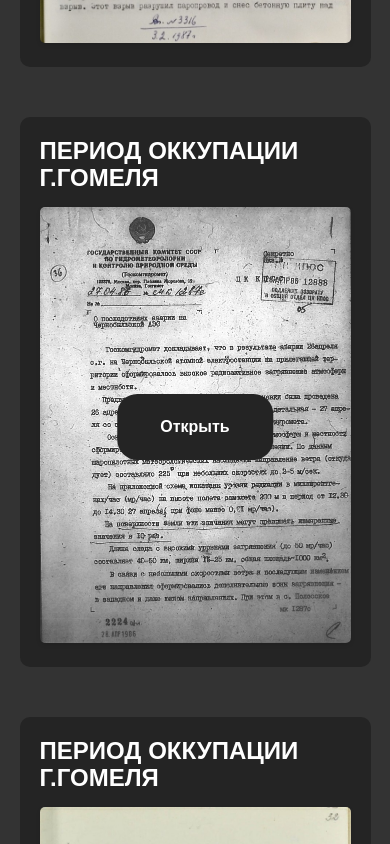
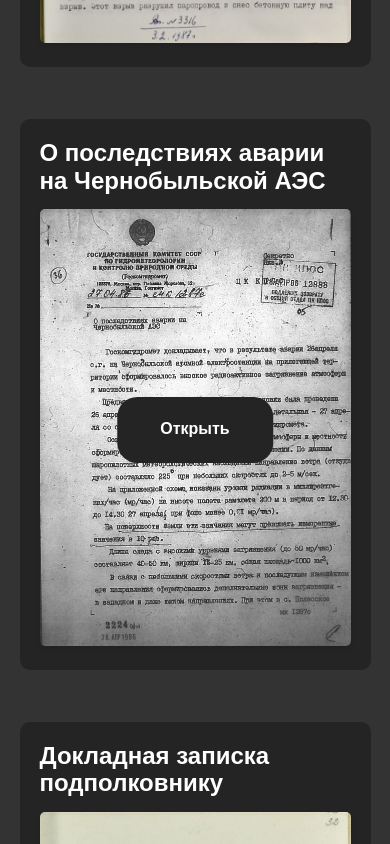
Before and after one commit to OPGGorchakovaProjects/Chernobyl, a React (Create React App) app: page /documents in a window 390 px wide. Shown: the part 980-1824 px from the top of the page. Built offline with nearby package versions, Linux system fonts and the light colour scheme.

Commit message:
Fixes & Docs titles

```diff
--- a/src/components/Documents.js
+++ b/src/components/Documents.js
@@ -85,12 +85,12 @@
                             },
                             content: {
                                 width: isMobile ? '90%' : isTablet ? '60%' : '40%',
-                                height: '90%',
+                                height: isMobile ? '70%' : '90%',
                                 margin: 'auto',
                                 backgroundColor: '#333333',
                                 borderRadius: '12px',
                                 borderColor: 'transparent',
-                                justifySelf: 'center',
+                                justifyItems: 'center'
                             }
                         }}
                         contentLabel="Модальное окно"
--- a/src/subComponents/Docs/images.js
+++ b/src/subComponents/Docs/images.js
@@ -8,7 +8,7 @@
     },
     {
         source: require('./Images/2/1.png'),
-        title: 'ПЕРИОД ОККУПАЦИИ Г.ГОМЕЛЯ',
+        title: 'О последствиях аварии на Чернобыльской АЭС',
         additionalImages: [
             require('./Images/2/1.png'),
             require('./Images/2/2.png'),
@@ -17,7 +17,7 @@
     },
     {
         source: require('./Images/3/1.jpg'),
-        title: 'ПЕРИОД ОККУПАЦИИ Г.ГОМЕЛЯ',
+        title: 'Докладная записка подполковнику',
         additionalImages: [
             require('./Images/3/1.jpg'),
             require('./Images/3/2.jpg'),
@@ -25,23 +25,14 @@
     },
     {
         source: require('./Images/4/1.png'),
-        title: 'ПЕРИОД ОККУПАЦИИ Г.ГОМЕЛЯ',
+        title: 'О завершении расследования по уголовному делу об аварии на Чернобыльской АЭС',
         additionalImages: [
             require('./Images/4/1.png'),
         ]
     },
     {
-        source: require('./Images/5/1.png'),
-        title: 'ПЕРИОД ОККУПАЦИИ Г.ГОМЕЛЯ',
-        additionalImages: [
-            require('./Images/5/1.png'),
-            require('./Images/5/2.png'),
-            require('./Images/5/3.png'),
-        ]
-    },
-    {
         source: require('./Images/6/1.png'),
-        title: 'ПЕРИОД ОККУПАЦИИ Г.ГОМЕЛЯ',
+        title: 'О проблемах освоения земель, заряженных радионуклидами',
         additionalImages: [
             require('./Images/6/1.png'),
             require('./Images/6/2.png'),
@@ -50,7 +41,7 @@
     },
     {
         source: require('./Images/7/1.png'),
-        title: 'ПЕРИОД ОККУПАЦИИ Г.ГОМЕЛЯ',
+        title: 'О ходе выполнения приказа МЗ СССР',
         additionalImages: [
             require('./Images/7/1.png'),
             require('./Images/7/2.png'),
@@ -61,7 +52,7 @@
     },
     {
         source: require('./Images/8/1.png'),
-        title: 'ПЕРИОД ОККУПАЦИИ Г.ГОМЕЛЯ',
+        title: 'О ходе работ по обеспечению жильем и социальнобытовым обслуживанием эвакуированного населения области',
         additionalImages: [
             require('./Images/8/1.png'),
             require('./Images/8/2.png'),
@@ -76,7 +67,7 @@
     },
     {
         source: require('./Images/9/1.png'),
-        title: 'ПЕРИОД ОККУПАЦИИ Г.ГОМЕЛЯ',
+        title: 'О ходе выполнения дезактивационных работ в Гомельской области',
         additionalImages: [
             require('./Images/9/1.png'),
             require('./Images/9/2.png'),
@@ -88,7 +79,7 @@
     },
     {
         source: require('./Images/10/1.png'),
-        title: 'ПЕРИОД ОККУПАЦИИ Г.ГОМЕЛЯ',
+        title: 'О возмещении материального ущерба населению',
         additionalImages: [
             require('./Images/10/1.png'),
             require('./Images/10/2.png'),
@@ -103,7 +94,7 @@
     },
     {
         source: require('./Images/11/1.png'),
-        title: 'ПЕРИОД ОККУПАЦИИ Г.ГОМЕЛЯ',
+        title: 'О дополнительных мерах по трудоустройству, обеспечнию жильем и социально-бытовым оборудованием',
         additionalImages: [
             require('./Images/11/1.png'),
             require('./Images/11/2.png'),
@@ -120,7 +111,7 @@
     },
     {
         source: require('./Images/12/1.png'),
-        title: 'ПЕРИОД ОККУПАЦИИ Г.ГОМЕЛЯ',
+        title: 'О проблемах, связанных с последствиями аварии на ЧАЭС',
         additionalImages: [
             require('./Images/12/1.png'),
             require('./Images/12/2.png'),
@@ -133,7 +124,7 @@
     },
     {
         source: require('./Images/13/1.png'),
-        title: 'ПЕРИОД ОККУПАЦИИ Г.ГОМЕЛЯ',
+        title: 'Об улучшении материального положения населения',
         additionalImages: [
             require('./Images/13/1.png'),
             require('./Images/13/2.png'),
@@ -151,7 +142,7 @@
     },
     {
         source: require('./Images/14/1.png'),
-        title: 'ПЕРИОД ОККУПАЦИИ Г.ГОМЕЛЯ',
+        title: 'О ходе работ по ликвидации последствий аварии на Чернобыльской АЭС',
         additionalImages: [
             require('./Images/14/1.png'),
             require('./Images/14/2.png'),
@@ -166,7 +157,7 @@
     },
     {
         source: require('./Images/15/1.png'),
-        title: 'ПЕРИОД ОККУПАЦИИ Г.ГОМЕЛЯ',
+        title: 'Справка начальника 4 отделения 6 отдела УКБД УРСР про усиление контролирующей работы на ЧАЭС',
         additionalImages: [
             require('./Images/15/1.png'),
             require('./Images/15/2.png'),
@@ -177,7 +168,7 @@
     },
     {
         source: require('./Images/16/1.jpg'),
-        title: 'ПЕРИОД ОККУПАЦИИ Г.ГОМЕЛЯ',
+        title: 'Перечень сведений, подлежавших засекречиванию по вопроасам, связаанныи м аварией на блоке №4',
         additionalImages: [
             require('./Images/16/1.jpg'),
             require('./Images/16/2.jpg'),
@@ -186,7 +177,7 @@
     },
     {
         source: require('./Images/17/1.png'),
-        title: 'ПЕРИОД ОККУПАЦИИ Г.ГОМЕЛЯ',
+        title: 'Перечень населенных пунктов, население котопых подлежит переселению в другие населенные пункты',
         additionalImages: [
             require('./Images/17/1.png'),
             require('./Images/17/2.png'),
@@ -194,7 +185,7 @@
     },
     {
         source: require('./Images/18/1.png'),
-        title: 'ПЕРИОД ОККУПАЦИИ Г.ГОМЕЛЯ',
+        title: 'Письмо председателя Гомельского облисполкома Войтенкова Н.Г.',
         additionalImages: [
             require('./Images/18/1.png'),
             require('./Images/18/2.png'),
@@ -202,7 +193,7 @@
     },
     {
         source: require('./Images/19/1.png'),
-        title: 'ПЕРИОД ОККУПАЦИИ Г.ГОМЕЛЯ',
+        title: 'О ходе ликвидации последствий аварии на Чернобыльской АЭС',
         additionalImages: [
             require('./Images/19/1.png'),
             require('./Images/19/2.png'),
@@ -211,7 +202,7 @@
     },
     {
         source: require('./Images/20/1.png'),
-        title: 'ПЕРИОД ОККУПАЦИИ Г.ГОМЕЛЯ',
+        title: 'По поручению ЦК КПСС о ходе работ, связанных с ликвидацией последствий аварии',
         additionalImages: [
             require('./Images/20/1.png'),
             require('./Images/20/2.png'),
@@ -219,7 +210,7 @@
     },
     {
         source: require('./Images/21/1.png'),
-        title: 'ПЕРИОД ОККУПАЦИИ Г.ГОМЕЛЯ',
+        title: 'Распоряжение №301-рс о введении на территории области строгого дозиметрического контроля',
         additionalImages: [
             require('./Images/21/1.png'),
             require('./Images/21/2.png'),
@@ -228,7 +219,7 @@
     },
     {
         source: require('./Images/22/1.png'),
-        title: 'ПЕРИОД ОККУПАЦИИ Г.ГОМЕЛЯ',
+        title: 'Распоряжение №417-рс об оплате труда работников',
         additionalImages: [
             require('./Images/22/1.png'),
             require('./Images/22/2.png'),
@@ -238,7 +229,7 @@
     },
     {
         source: require('./Images/23/1.png'),
-        title: 'ПЕРИОД ОККУПАЦИИ Г.ГОМЕЛЯ',
+        title: 'Распоряжение №520-рс о повышении тарифных ставок работникам',
         additionalImages: [
             require('./Images/23/1.png'),
             require('./Images/23/2.png'),
@@ -248,7 +239,7 @@
     },
     {
         source: require('./Images/24/1.png'),
-        title: 'ПЕРИОД ОККУПАЦИИ Г.ГОМЕЛЯ',
+        title: 'О результатах расследования причин аварии на Чернобыльской АЭС',
         additionalImages: [
             require('./Images/24/1.png'),
             require('./Images/24/2.png'),
@@ -269,7 +260,7 @@
     },
     {
         source: require('./Images/25/1.png'),
-        title: 'ПЕРИОД ОККУПАЦИИ Г.ГОМЕЛЯ',
+        title: 'Об ускорении решения неотлодных вопросов, связанных с ликвидацией последствий',
         additionalImages: [
             require('./Images/23/1.png'),
             require('./Images/23/2.png'),
@@ -278,7 +269,7 @@
     },
     {
         source: require('./Images/26/1.png'),
-        title: 'ПЕРИОД ОККУПАЦИИ Г.ГОМЕЛЯ',
+        title: 'Решение №133 О мерах по усилению лабораторного контроля за содержанием',
         additionalImages: [
             require('./Images/26/1.png'),
             require('./Images/26/2.png'),
@@ -287,7 +278,7 @@
     },
     {
         source: require('./Images/27/1.png'),
-        title: 'ПЕРИОД ОККУПАЦИИ Г.ГОМЕЛЯ',
+        title: 'Решение №161-9 о мероприятиях по совместной деятельности областных и районных структур по контролю за обстановкой',
         additionalImages: [
             require('./Images/27/1.png'),
             require('./Images/27/2.png'),
@@ -296,7 +287,7 @@
     },
     {
         source: require('./Images/28/1.png'),
-        title: 'ПЕРИОД ОККУПАЦИИ Г.ГОМЕЛЯ',
+        title: 'Решение №162 о сносе малых населенных пунктов в',
         additionalImages: [
             require('./Images/28/1.png'),
             require('./Images/28/2.png'),
@@ -304,7 +295,7 @@
     },
     {
         source: require('./Images/29/1.png'),
-        title: 'ПЕРИОД ОККУПАЦИИ Г.ГОМЕЛЯ',
+        title: 'Решение №165-13 о переселени населения и вывозе поголовья скота из зон повышенной радиации',
         additionalImages: [
             require('./Images/29/1.png'),
             require('./Images/29/2.png'),
@@ -312,7 +303,7 @@
     },
     {
         source: require('./Images/30/1.jpg'),
-        title: 'ПЕРИОД ОККУПАЦИИ Г.ГОМЕЛЯ',
+        title: 'Справка на 28 апреля 1986г',
         additionalImages: [
             require('./Images/30/1.jpg'),
             require('./Images/30/2.jpg'),
@@ -320,14 +311,14 @@
     },
     {
         source: require('./Images/31/1.png'),
-        title: 'ПЕРИОД ОККУПАЦИИ Г.ГОМЕЛЯ',
+        title: 'Об аварии на блоке №4 Чернобыльской АЭС',
         additionalImages: [
             require('./Images/31/1.png'),
         ]
     },
     {
         source: require('./Images/32/1.png'),
-        title: 'ПЕРИОД ОККУПАЦИИ Г.ГОМЕЛЯ',
+        title: 'Пропускные документы',
         additionalImages: [
             require('./Images/32/1.png'),
             require('./Images/32/2.png'),
@@ -343,91 +334,91 @@
     },
     {
         source: require('./Images/infoAboutMoving.png'),
-        title: 'ПЕРИОД ОККУПАЦИИ Г.ГОМЕЛЯ',
+        title: 'Информация о переселении аселения из зоны аварии на ЧАЭС',
         additionalImages: [
             require('./Images/infoAboutMoving.png'),
         ]
     },
     {
         source: require('./Images/InfAboutWomen.png'),
-        title: 'ПЕРИОД ОККУПАЦИИ Г.ГОМЕЛЯ',
+        title: 'Информация о трудоустройстве женщин',
         additionalImages: [
             require('./Images/InfAboutWomen.png'),
         ]
     },
     {
         source: require('./Images/Letter1.png'),
-        title: 'ПЕРИОД ОККУПАЦИИ Г.ГОМЕЛЯ',
+        title: 'Служебное письмо о выделении капитальных вложений для проведения I этапа работ по переселению населения',
         additionalImages: [
             require('./Images/Letter1.png'),
         ]
     },
     {
         source: require('./Images/LetterAboutCancel.png'),
-        title: 'ПЕРИОД ОККУПАЦИИ Г.ГОМЕЛЯ',
+        title: 'Письмо об оказании помощи при укомплектовании спциалистами учреждений культуры',
         additionalImages: [
             require('./Images/LetterAboutCancel.png'),
         ]
     },
     {
         source: require('./Images/LetterGrahov.png'),
-        title: 'ПЕРИОД ОККУПАЦИИ Г.ГОМЕЛЯ',
+        title: 'Письмо о выделении необходимых капитальных вложений для своевременного обеспечения населения',
         additionalImages: [
             require('./Images/LetterGrahov.png'),
         ]
     },
     {
         source: require('./Images/LetterMinist.png'),
-        title: 'ПЕРИОД ОККУПАЦИИ Г.ГОМЕЛЯ',
+        title: 'Письмо о размещение в г.Гомеле республиканского специализированного диспансера по выявлению',
         additionalImages: [
             require('./Images/LetterMinist.png'),
         ]
     },
     {
         source: require('./Images/Obj194.png'),
-        title: 'ПЕРИОД ОККУПАЦИИ Г.ГОМЕЛЯ',
+        title: 'Решение №194 о регистрации Устава Гомельского областного благотворительного фонда',
         additionalImages: [
             require('./Images/Obj194.png'),
         ]
     },
     {
         source: require('./Images/predsedGom.png'),
-        title: 'ПЕРИОД ОККУПАЦИИ Г.ГОМЕЛЯ',
+        title: 'Информация о составе переселяемых семей',
         additionalImages: [
             require('./Images/predsedGom.png'),
         ]
     },
     {
         source: require('./Images/Raspr515.png'),
-        title: 'ПЕРИОД ОККУПАЦИИ Г.ГОМЕЛЯ',
+        title: 'Распоряжение №515-рс об эвакуации жителей',
         additionalImages: [
             require('./Images/Raspr515.png'),
         ]
     },
     {
         source: require('./Images/Boom.png'),
-        title: 'ПЕРИОД ОККУПАЦИИ Г.ГОМЕЛЯ',
+        title: 'О взрыве на АЭС',
         additionalImages: [
             require('./Images/Boom.png'),
         ]
     },
     {
         source: require('./Images/Chaes.png'),
-        title: 'ПЕРИОД ОККУПАЦИИ Г.ГОМЕЛЯ',
+        title: 'Об аварии на ЧАЭС им В.И.Ленина',
         additionalImages: [
             require('./Images/Chaes.png'),
         ]
     },
     {
         source: require('./Images/document.png'),
-        title: 'ПЕРИОД ОККУПАЦИИ Г.ГОМЕЛЯ',
+        title: 'Справка по сообщение главврача',
         additionalImages: [
             require('./Images/document.png'),
         ]
     },
     {
         source: require('./Images/str2.jpg'),
-        title: 'ПЕРИОД ОККУПАЦИИ Г.ГОМЕЛЯ',
+        title: 'Причина и анализ аварии',
         additionalImages: [
             require('./Images/str2.jpg'),
             require('./Images/str3.jpg'),
--- a/src/subComponents/Docs/style.css
+++ b/src/subComponents/Docs/style.css
@@ -16,6 +16,7 @@
   text-align: center;
   margin-bottom: 30%;
   color: #f3f3f3;
+  font-size: 4em;
 }
 
 .main {
@@ -27,8 +28,7 @@
   justify-content: center;
   align-items: center;
   margin: 0 auto;
-  margin-bottom: 10%;
-
+  margin-bottom: 200px;
 }
 
 .photo-grid {
@@ -95,21 +95,13 @@
   box-shadow: 0 2px 4px rgba(0, 0, 0, 0.1);
 }
 
-@media (min-width: 768px) {
-  .h2 {
-    font-size: 4em;
-  }
-}
-
-@media (max-width: 480px) {
-  .h2 {
-    font-size: 2.5em;
-  }
-}
-
 @media (max-width: 900px) {
   .main {
     width: 80%;
+  }
+
+  .h2 {
+    font-size: 3.5em;
   }
 
   .photo-grid {
@@ -123,6 +115,10 @@
 @media (max-width: 600px) {
   .main {
     width: 90%;
+  }
+
+  .h2 {
+    font-size: 2.5em;
   }
 
   .photo-grid {
@@ -214,5 +210,6 @@
 
 .image-modal-container {
   width: auto;
-  margin: 0 2% 0 2%
+  margin: 0 2% 0 2%;
+  height: 100%;
 }
--- a/src/subComponents/Likvidators/style.css
+++ b/src/subComponents/Likvidators/style.css
@@ -2,20 +2,20 @@
   box-sizing: border-box;
 }
 
-html,
-body {
+.body {
   font-family: 'Karla', sans-serif;
   padding: 0;
   margin: 0;
   font-family: Arial, sans-serif;
 }
 
-main {
+.main {
   height: 100vh;
   width: 100vw;
   display: flex;
   justify-content: center;
   align-items: center;
+  background-color: #242424;
 }
 
 .text-container {
@@ -29,11 +29,11 @@
   gap: 15px;
 }
 
-p {
+.p {
   font-size: 20px;
 }
 
-img {
+.img {
   margin-right: 20px;
   width: 40%;
   max-width: 50%;
@@ -42,7 +42,7 @@
 }
 
 @media (max-width: 768px) {
-  img {
+  .img {
     width: 100%;
     max-width: 100%;
   }
```
Also changed, not shown: src/components/BlogPage.js (+5 -5 lines).
